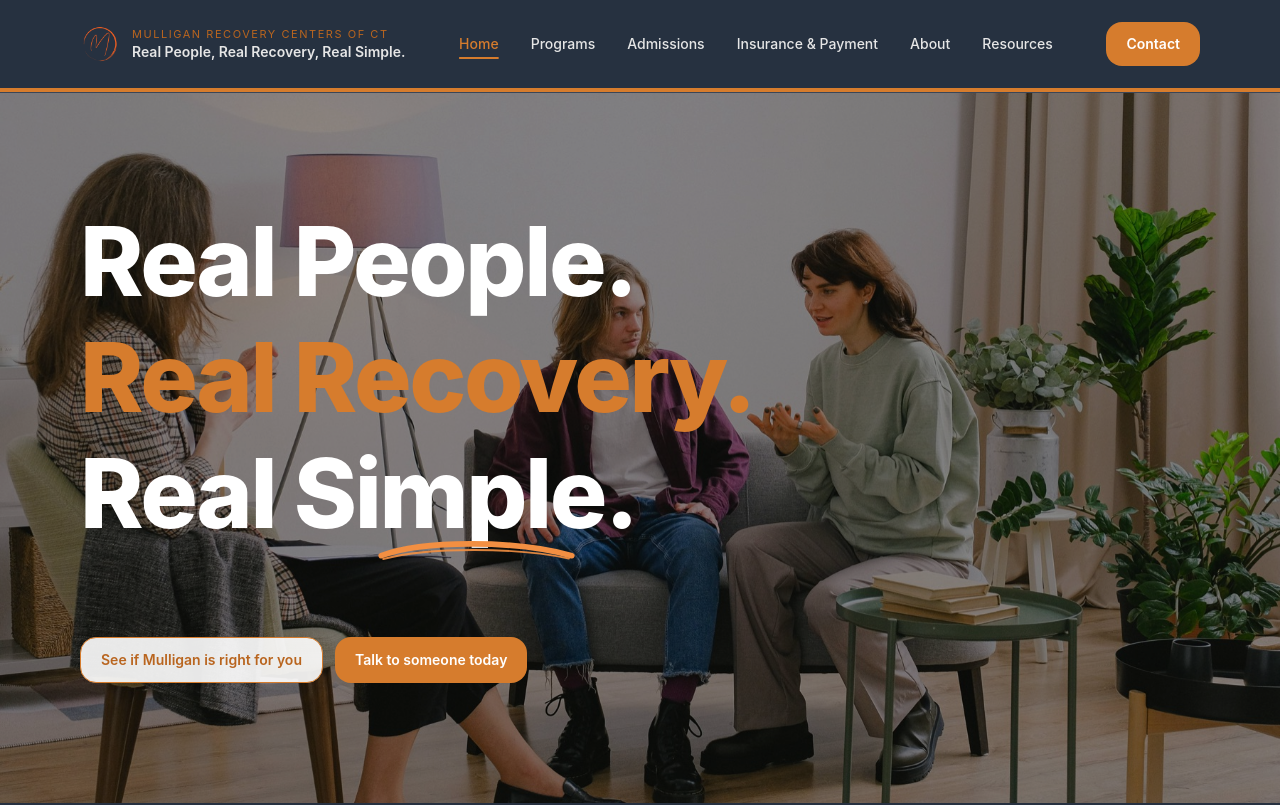
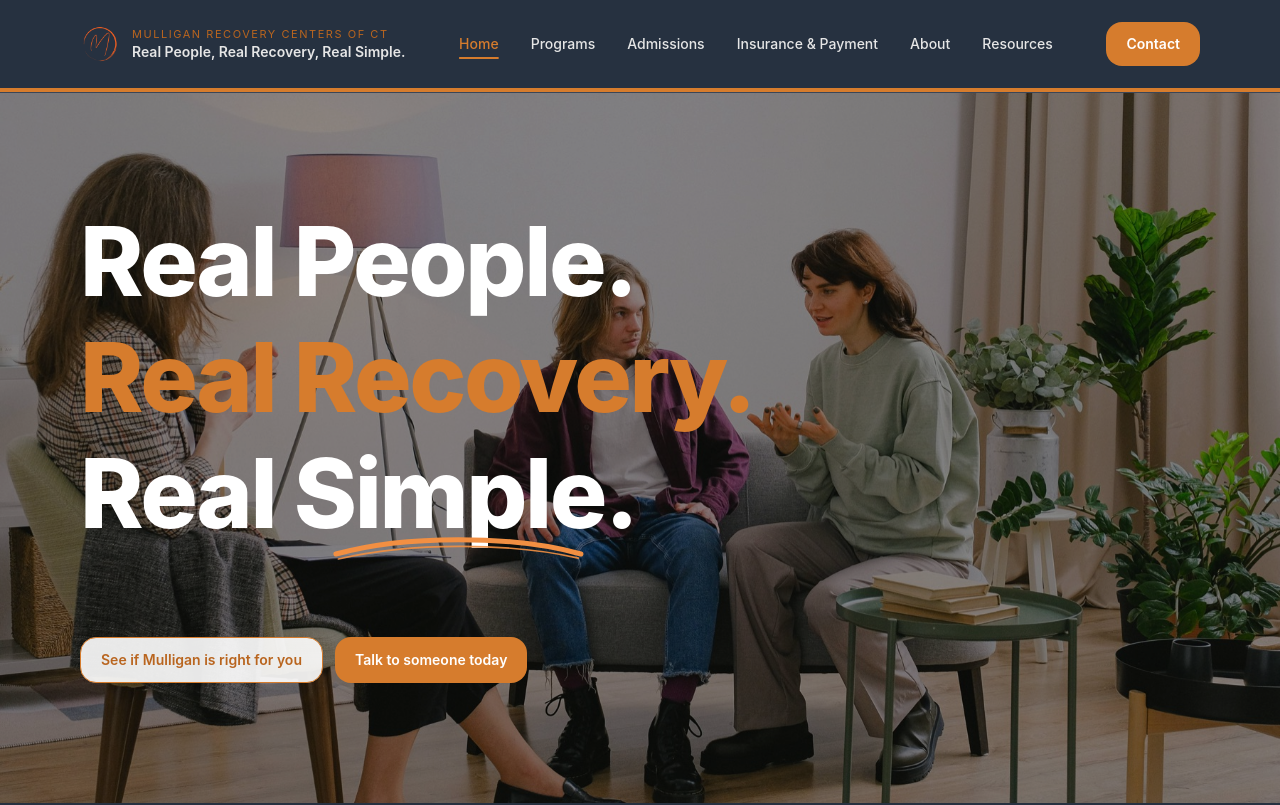
Before and after one commit to MaxMRC-CT/mulligan-recovery-ct, a Next.js app: page / in a window 1280 px wide. Shown: the top 805 px of the page. Built offline with nearby package versions, Linux system fonts and the light colour scheme.

Commit message:
Update page.tsx

```diff
--- a/app/(routes)/page.tsx
+++ b/app/(routes)/page.tsx
@@ -27,19 +27,19 @@ export default function HomePage() {
                 <span className="relative inline-block">
                   Simple
                   <svg
-                    viewBox="0 0 420 84"
-                    className="pointer-events-none absolute -bottom-7 -left-3 h-10 w-[125%]"
+                    viewBox="0 0 600 96"
+                    className="pointer-events-none absolute -bottom-7 -left-[22%] h-10 w-[150%]"
                     aria-hidden="true"
                   >
                     <path
-                      d="M10 56 C 95 24, 290 22, 410 56"
+                      d="M6 60 C 170 14, 430 14, 594 60"
                       fill="none"
                       stroke="#f28f42"
                       strokeWidth="12"
                       strokeLinecap="round"
                     />
                     <path
-                      d="M14 63 C 110 38, 292 38, 404 62"
+                      d="M12 72 C 185 32, 422 32, 588 70"
                       fill="none"
                       stroke="#f28f42"
                       strokeWidth="4"
```
